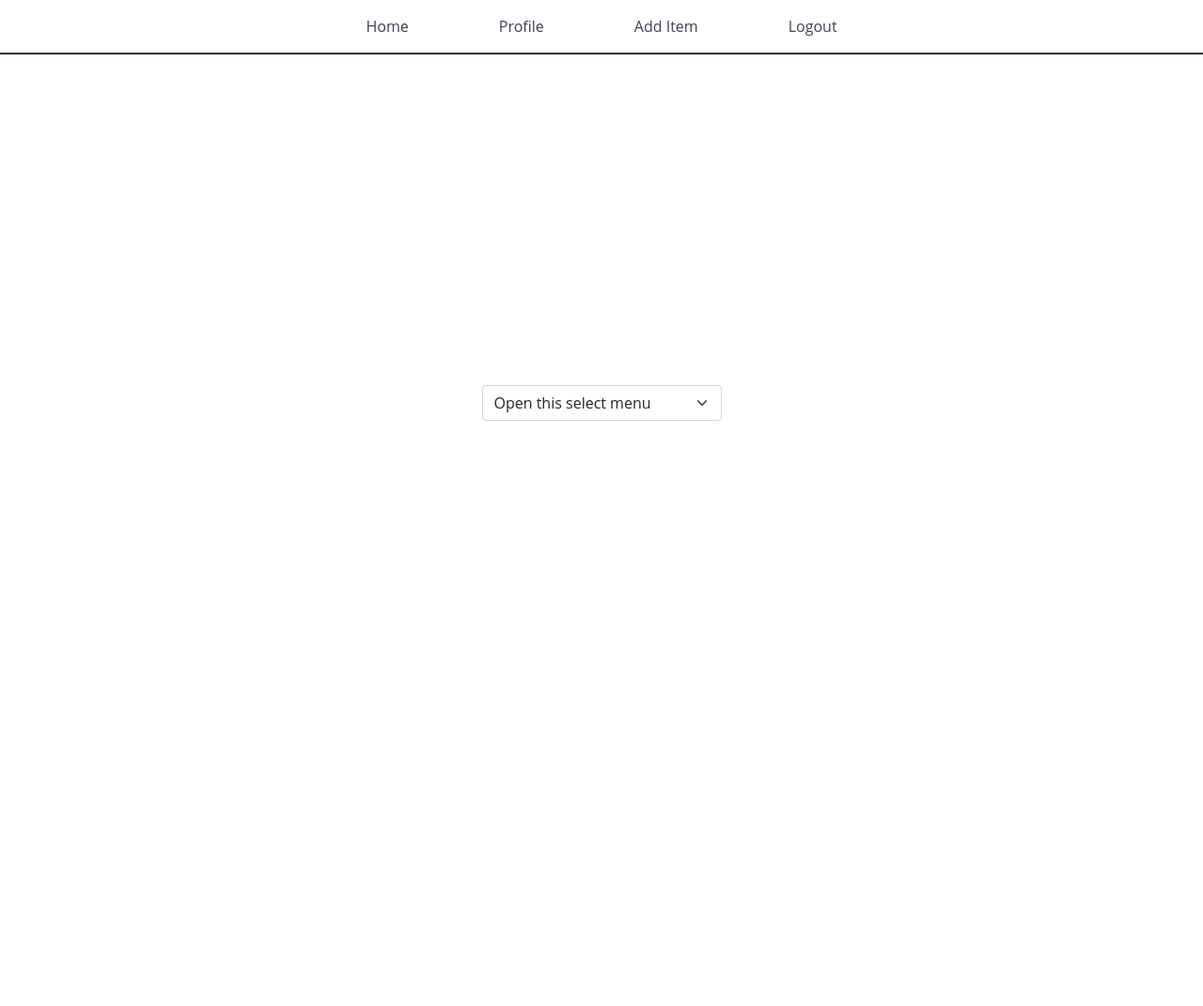
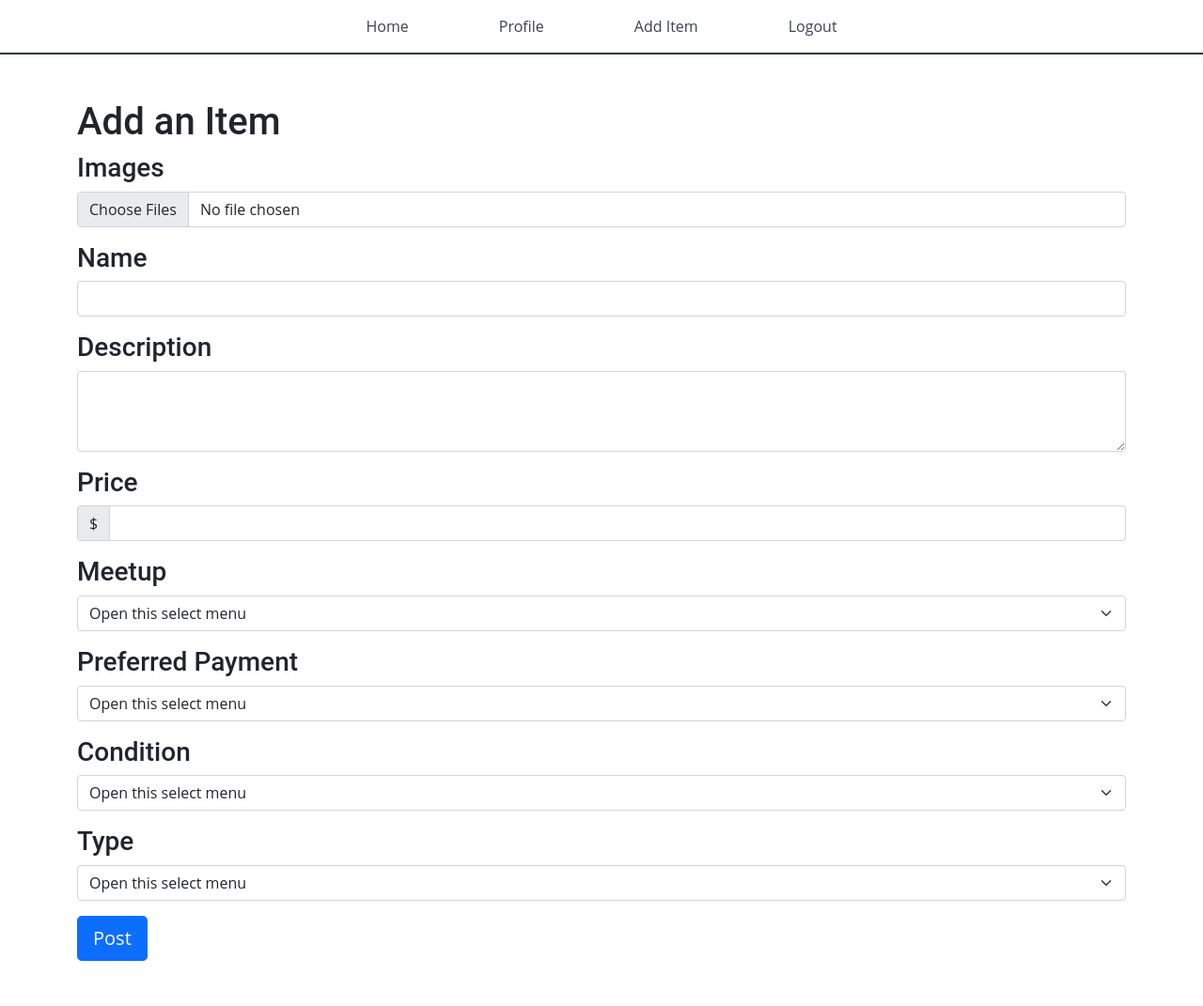
Before and after one commit to mylesgrxnt/BC-Marketplace, a Flask app: page /add_item in a window 1280 px wide. Shown: the whole page at 94% size. Before the commit the page ends 448 px from the top, so only its background shows below. Run offline with Flask 3, Linux system fonts and the light colour scheme; a user stored in the database is signed in.

Commit message:
Added preliminary add_item page html code

```diff
--- a/project/templates/add_item.html
+++ b/project/templates/add_item.html
@@ -1,12 +1,66 @@
 {% extends "base.html" %}
 
 {% block content %}
-<div class="container col-3 text-start">
+<h1>Add an Item</h1>
+<div class="form-group mb-3">
+  <h3>Images</h3>
+  <input class="form-control" type="file" id="formFileMultiple" multiple>
+</div>
+<div class="form-group mb-3">
+  <h3>Name</h3>
+  <input type="text" class="form-control">
+</div>
+<div class="form-group mb-3">
+  <h3>Description</h3>
+  <textarea class="form-control" id="exampleFormControlTextarea1" rows="3"></textarea>
+</div>
+<div class="form-group mb-3">
+  <h3>Price</h3>
+  <div class="input-group">
+    <span class="input-group-text">$</span>
+    <input type="text" class="form-control" aria-label="Amount (to the nearest cent)">
+  </div>
+</div>
+<div class="form-group mb-3">
+  <h3>Meetup</h3>
   <select class="form-select" aria-label="Default select example">
     <option selected>Open this select menu</option>
-    <option value="1">One</option>
-    <option value="2">Two</option>
-    <option value="3">Three</option>
+    <option value="1">Upper</option>
+    <option value="2">Lower</option>
+    <option value="3">Newton</option>
   </select>
 </div>
+<div class="form-group mb-3">
+  <h3>Preferred Payment</h3>
+  <select class="form-select" aria-label="Default select example">
+    <option selected>Open this select menu</option>
+    <option value="1">Cash</option>
+    <option value="2">Venmo</option>
+    <option value="3">Paypal</option>
+    <option value="4">Zelle</option>
+  </select>
+</div>
+<div class="form-group mb-3">
+  <h3>Condition</h3>
+  <select class="form-select" aria-label="Default select example">
+    <option selected>Open this select menu</option>
+    <option value="1">New</option>
+    <option value="2">Used (like new)</option>
+    <option value="3">Used (good)</option>
+    <option value="4">Used (fair)</option>
+    <option value="5">Refurbished</option>
+  </select>
+</div>
+<div class="form-group mb-3">
+  <h3>Type</h3>
+  <select class="form-select" aria-label="Default select example">
+    <option selected>Open this select menu</option>
+    <option value="1">Electronics</option>
+    <option value="2">Plants</option>
+    <option value="3">Lab Equipment</option>
+  </select>
+</div>
+<div class="form-group mb-3"></div>
+  <button type="button" class="btn btn-primary btn-lg">Post</button>
+</div>
 {% endblock %}
```
